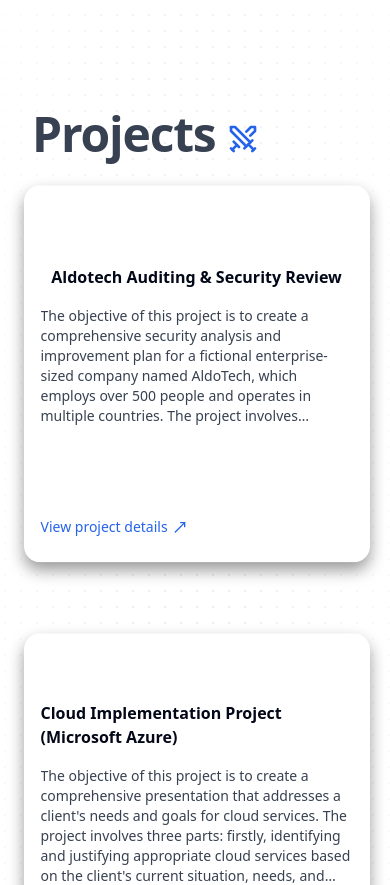
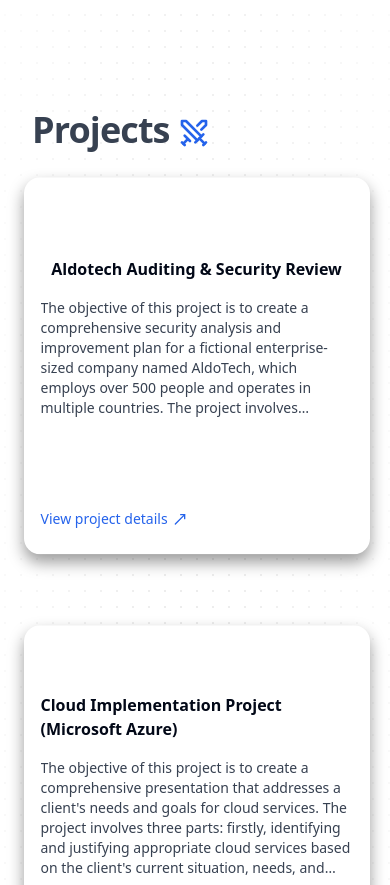
Before and after one commit to chuba-cn/dubemportfolio, a Next.js app: page / in a window 390 px wide. Shown: the part 918-1803 px from the top of the page. Built offline with nearby package versions, Linux system fonts and the light colour scheme.

Commit message:
fix font-size on small screen sizes for section headers

```diff
--- a/src/components/Certifications.tsx
+++ b/src/components/Certifications.tsx
@@ -4,7 +4,7 @@
 const Certifications = () => {
   return (
     <section className="w-full mt-20 md:mt-32" id="certifications">
-      <h1 className="text-5xl md:text-6xl font-bold tracking-tight text-wrap text-gray-700 mb-12">
+      <h1 className="text-4xl md:text-6xl font-bold tracking-tight text-wrap text-gray-700 mb-12">
         Certifications <BookOpenCheck className="inline text-primary font-bold h-8 w-8" />
       </h1>
       <CertificatesList />
--- a/src/components/Experiences.tsx
+++ b/src/components/Experiences.tsx
@@ -10,7 +10,7 @@
       className="w-full mt-20 md:mt-16"
       id="experiences"
     >
-      <h1 className="text-5xl md:text-6xl font-bold tracking-tight text-wrap text-gray-700">
+      <h1 className="text-4xl md:text-6xl font-bold tracking-tight text-wrap text-gray-700">
         Experience{" "}
         <BriefcaseBusiness className="inline text-primary font-bold h-8 w-8" />
       </h1>
--- a/src/components/Projects.tsx
+++ b/src/components/Projects.tsx
@@ -6,7 +6,7 @@
 const Projects = () => {
   return (
     <section className="w-full mt-20 md:mt-32" id="projects">
-      <h1 className="text-5xl md:text-6xl font-bold tracking-tight text-wrap text-gray-700 ">
+      <h1 className="text-4xl md:text-6xl font-bold tracking-tight text-wrap text-gray-700 ">
         Projects{" "}
         <SwordsIcon className="inline text-primary font-bold h-8 w-8" />
       </h1>
--- a/src/components/Skills.tsx
+++ b/src/components/Skills.tsx
@@ -4,7 +4,7 @@
 const Skills = () => {
   return (
     <section className="w-full mt-20 md:mt-32" id="skills">
-      <h1 className="text-5xl md:text-6xl font-bold tracking-tight text-wrap text-gray-700">
+      <h1 className="text-4xl md:text-6xl font-bold tracking-tight text-wrap text-gray-700">
         Skills <Computer className="inline text-primary font-bold h-8 w-8" />
       </h1>
 
```
